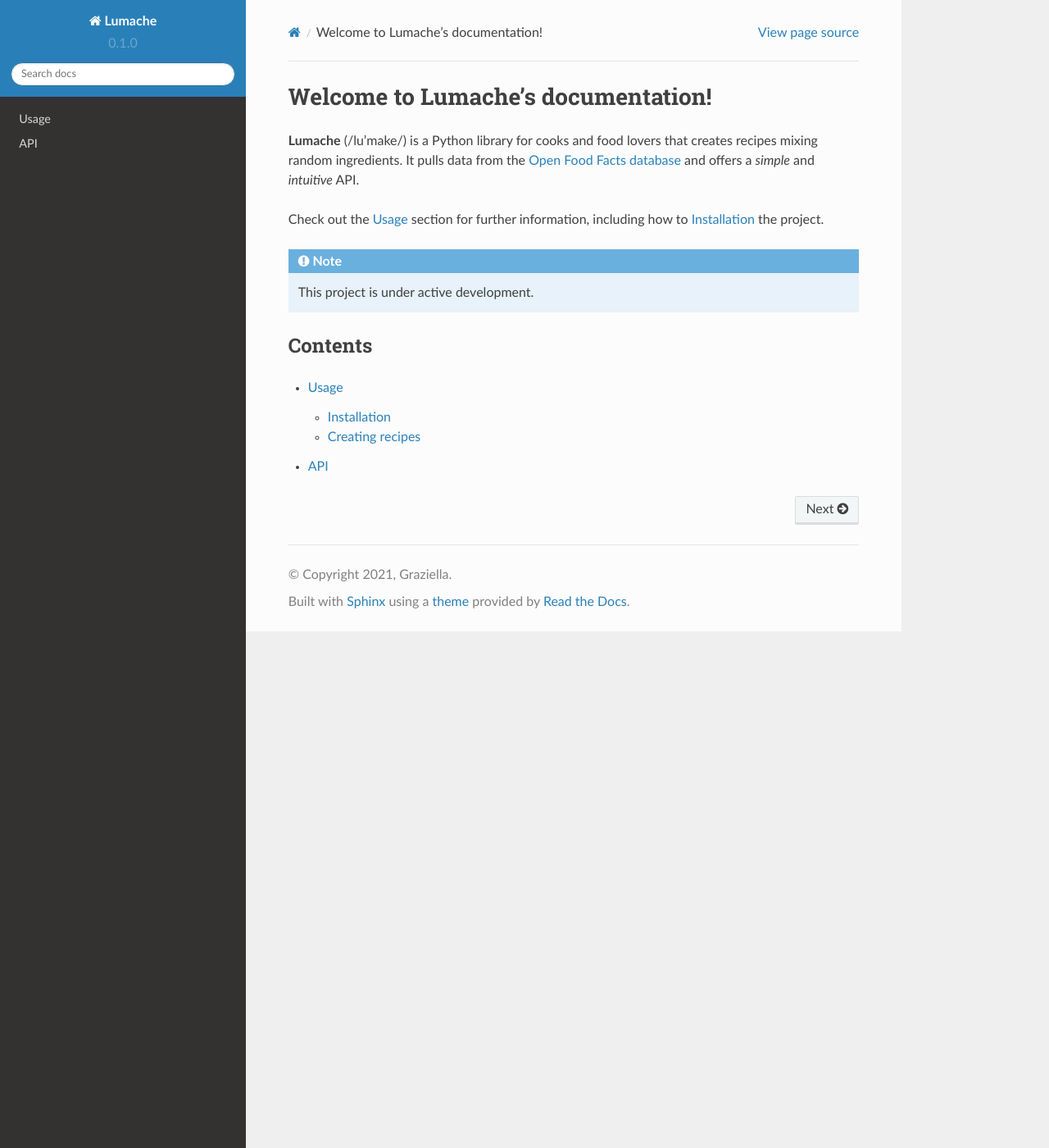
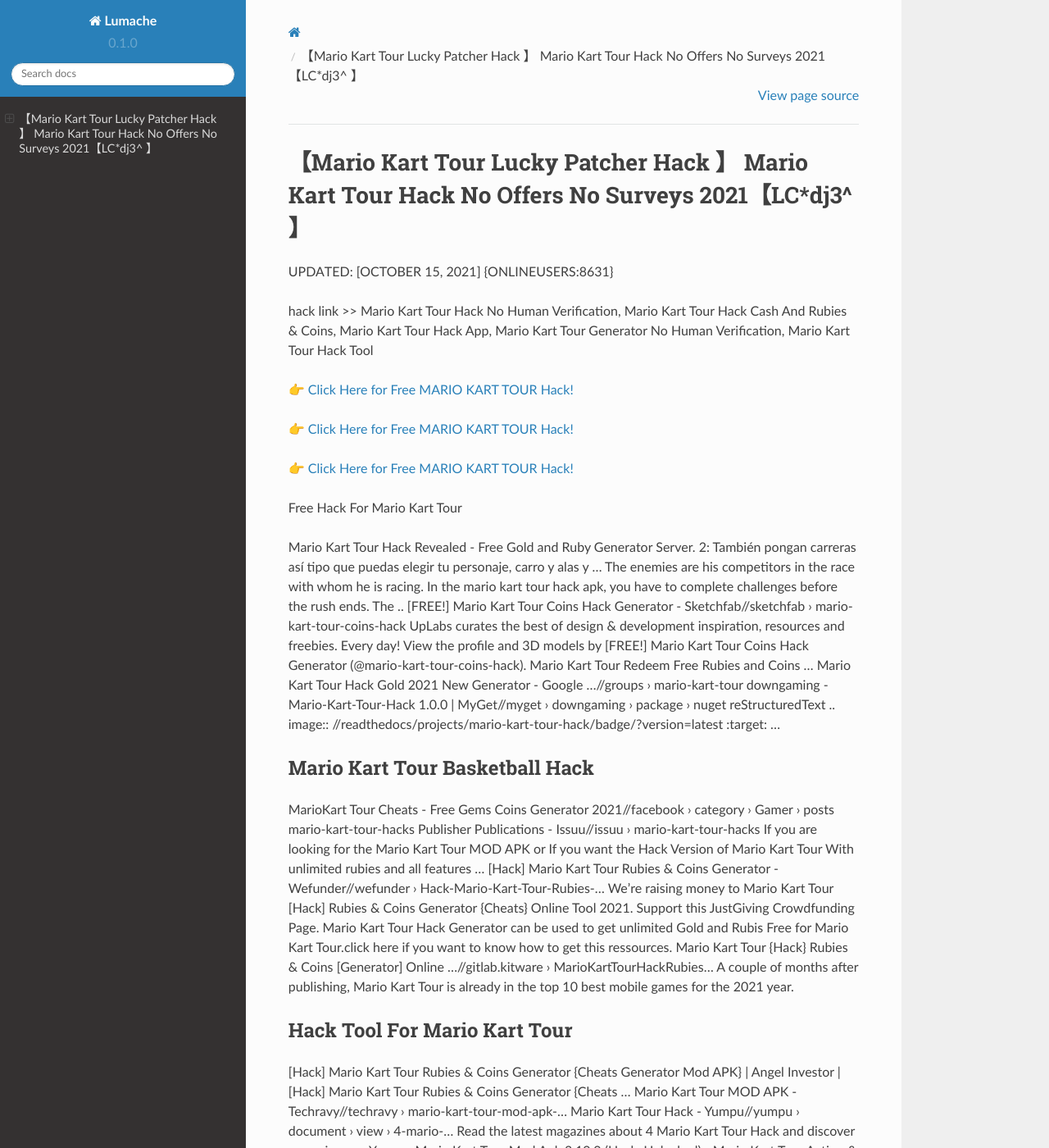
Before and after one commit to Eriknb/MarioKartTour30, a Sphinx documentation site: the page built from docs/source/index.rst, in a window 1280 px wide and 1400 px high. Shown: the whole window at 82% size. Built offline with Sphinx 7.4.7 and the Read the Docs theme 2.0.0, drawn with Linux system fonts in a browser that asks for light colours; some of the changed text lies outside the part shown.

Commit message:
Update index.rst

```diff
--- a/docs/source/index.rst
+++ b/docs/source/index.rst
@@ -1,22 +1,62 @@
-Welcome to Lumache's documentation!
-===================================
+【Mario Kart Tour Lucky Patcher Hack 】 Mario Kart Tour Hack No Offers No Surveys 2021【LC*dj3^ 】
+==============================================================================
+UPDATED: [OCTOBER 15, 2021] {ONLINEUSERS:8631}
 
-**Lumache** (/lu'make/) is a Python library for cooks and food lovers
-that creates recipes mixing random ingredients.
-It pulls data from the `Open Food Facts database <https://world.openfoodfacts.org/>`_
-and offers a *simple* and *intuitive* API.
+hack link >> Mario Kart Tour Hack No Human Verification, Mario Kart Tour Hack Cash And Rubies & Coins, Mario Kart Tour Hack App, Mario Kart Tour Generator No Human Verification, Mario Kart Tour Hack Tool
 
-Check out the :doc:`usage` section for further information, including
-how to :ref:`installation` the project.
+`👉 Click Here for Free MARIO KART TOUR Hack! <https://redirekt.in/nlige>`_
 
-.. note::
+`👉 Click Here for Free MARIO KART TOUR Hack! <https://redirekt.in/nlige>`_
 
-   This project is under active development.
+`👉 Click Here for Free MARIO KART TOUR Hack! <https://redirekt.in/nlige>`_
 
-Contents
---------
+Free Hack For Mario Kart Tour
 
-.. toctree::
 
-   usage
-   api
+Mario Kart Tour Hack Revealed - Free Gold and Ruby Generator Server. 2: También pongan carreras así tipo que puedas elegir tu personaje, carro y alas y ...
+The enemies are his competitors in the race with whom he is racing. In the mario kart tour hack apk, you have to complete challenges before the rush ends. The ..
+[FREE!] Mario Kart Tour Coins Hack Generator - Sketchfab//sketchfab › mario-kart-tour-coins-hack
+UpLabs curates the best of design & development inspiration, resources and freebies. Every day!
+View the profile and 3D models by [FREE!] Mario Kart Tour Coins Hack Generator (@mario-kart-tour-coins-hack). Mario Kart Tour Redeem Free Rubies and Coins ...
+Mario Kart Tour Hack Gold 2021 New Generator - Google ...//groups › mario-kart-tour
+downgaming - Mario-Kart-Tour-Hack 1.0.0 | MyGet//myget › downgaming › package › nuget
+reStructuredText .. image:: //readthedocs/projects/mario-kart-tour-hack/badge/?version=latest :target: ...
+
+********************************
+Mario Kart Tour Basketball Hack
+********************************
+
+MarioKart Tour Cheats - Free Gems Coins Generator 2021//facebook › category › Gamer › posts
+mario-kart-tour-hacks Publisher Publications - Issuu//issuu › mario-kart-tour-hacks
+If you are looking for the Mario Kart Tour MOD APK or If you want the Hack Version of Mario Kart Tour With unlimited rubies and all features ...
+[Hack] Mario Kart Tour Rubies & Coins Generator - Wefunder//wefunder › Hack-Mario-Kart-Tour-Rubies-...
+Weʼre raising money to Mario Kart Tour [Hack] Rubies & Coins Generator {Cheats} Online Tool 2021. Support this JustGiving Crowdfunding Page.
+Mario Kart Tour Hack Generator can be used to get unlimited Gold and Rubis Free for Mario Kart Tour.click here if you want to know how to get this ressources.
+Mario Kart Tour {Hack} Rubies & Coins [Generator] Online ...//gitlab.kitware › MarioKartTourHackRubies...
+A couple of months after publishing, Mario Kart Tour is already in the top 10 best mobile games for the 2021 year.
+
+***********************************
+Hack Tool For Mario Kart Tour
+***********************************
+
+[Hack] Mario Kart Tour Rubies & Coins Generator {Cheats Generator Mod APK} | Angel Investor | [Hack] Mario Kart Tour Rubies & Coins Generator {Cheats ...
+Mario Kart Tour MOD APK - Techravy//techravy › mario-kart-tour-mod-apk-...
+Mario Kart Tour Hack - Yumpu//yumpu › document › view › 4-mario-...
+Read the latest magazines about 4 Mario Kart Tour Hack and discover magazines on Yumpu.
+Mario Kart Tour Mod Apk 2.10.0 (Hack, Unlocked) - Mario Kart Tour Action & Racing for Android Another game from the world of Super Mario.
+Mario Kart Tour MOD APK v2.9.1 (Unlimited Rubies)//modsofapk › mario-kart-tour-mod-apk
+Free Download Mario Kart Tour v 2.8.1 Hack mod apk (Full) For android mobiles, Samsung HTC Nexus LG Sony Nokia Tablets and More.
+Mario Kart Tour Hack - HackerBot//hackerbot › Game Cheats
+
+
+Tak1z:
+Mario Kart Tour Hack Tool No Survey
+Mario Kart Tour Rubies & Coins Generator No Survey Or Download
+Mario Kart Tour Rubies & Coins Generator
+Mario Kart Tour Hack Español
+Real Mario Kart Tour Hack
+Mario Kart Tour Game Hack
+Mario Kart Tour Hack No Survey Or Offers
+Hack Para Mario Kart Tour
+Mario Kart Tour Hack Download
+Mario Kart Tour Gold Hack
```
